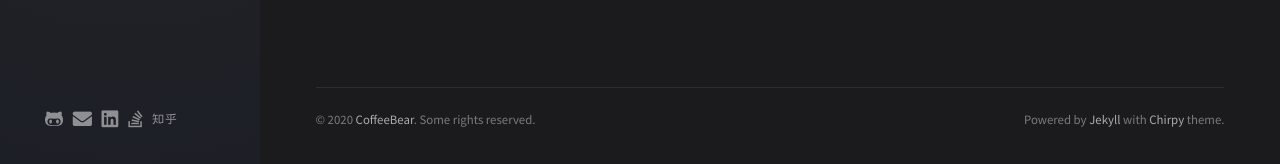
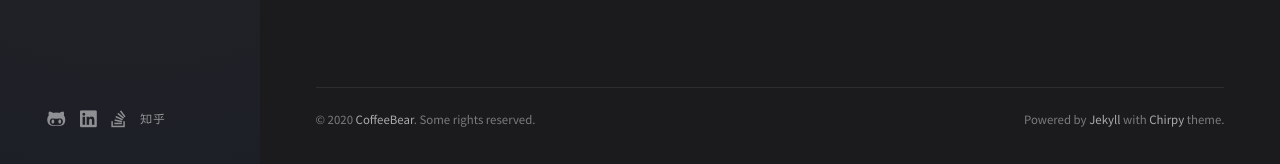
Before and after one commit to i493052739/i493052739.github.io, a Jekyll site: the page built from index.html, in a window 1280 px wide. Shown: the part 733-897 px from the top of the page. Built offline with Jekyll 4.4.1, drawn with Linux system fonts in a browser that asks for light colours; nearby versions of some CDN libraries; the list of posts is cut into pages by our own code; comment, search, counter and statistics services are not loaded.

Commit message:
feed zhihu csdn leetcode info in contact.yml, share.yml

```diff
--- a/_data/contact.yml
+++ b/_data/contact.yml
@@ -10,10 +10,10 @@
 #-
 #  type: twitter
 #  icon: 'fab fa-twitter'
--
-  type: email
-  icon: 'fas fa-envelope'
-  noblank: true            # open link in current tab
+#-
+#  type: email
+#  icon: 'fas fa-envelope'
+#  noblank: true            # open link in current tab
 #-
 #  type: rss
 #  icon: 'fas fa-rss'
@@ -38,9 +38,9 @@
   url:  'https://www.zhihu.com/people/fang-si-yu-84'
 -
   type: CSDN
-  icon: 'fab fa-rss'
+  icon: 'fab fa-envelope'
   url:  'https://blog.csdn.net/i493052739'
 -
   type: LeetCode
-  icon: 'fab fa-leetcode'
+  icon: 'fab fa-torch'
   url:  'https://leetcode-cn.com/u/jasperfang/'
```
